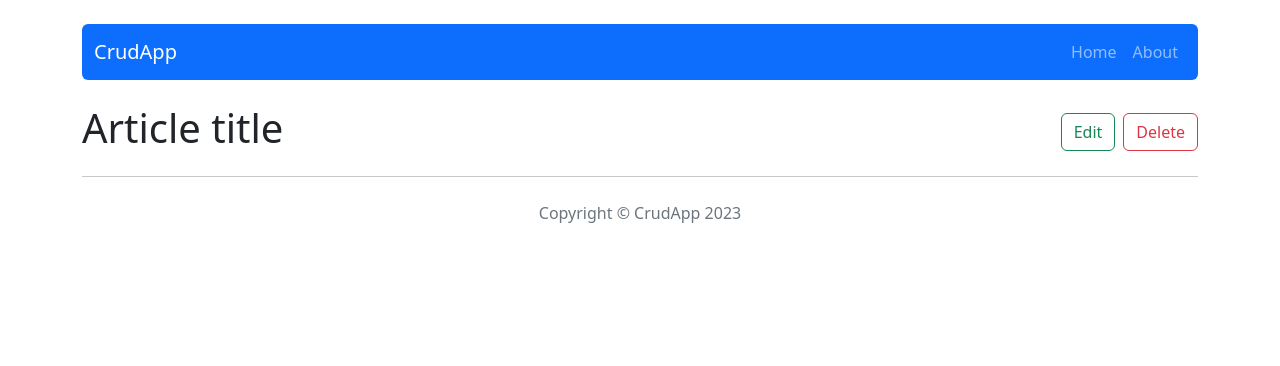
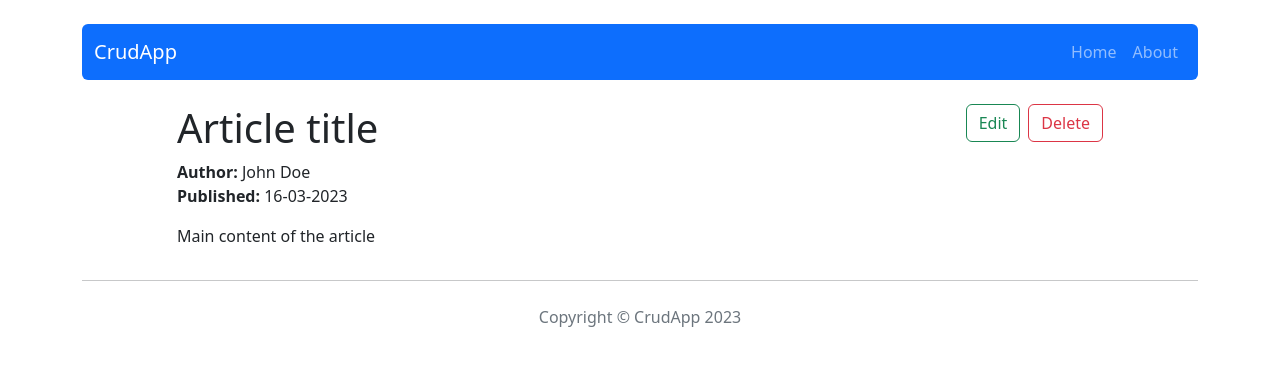
Before and after one commit to iMdPd/reactCrudApp, a React (Create React App) app: page /post/1 in a window 1280 px wide. Shown: the top 366 px of the page. Built offline with nearby package versions, Linux system fonts and the light colour scheme.

Commit message:
Render content of each article

```diff
--- a/src/components/pages/Post.js
+++ b/src/components/pages/Post.js
@@ -13,22 +13,32 @@ export const Post = () => {
   if (!postData) return <Navigate to="/" />;
   return (
     <>
-      <Row>
-        <Col>
+      <Row className="d-flex justify-content-center">
+        <Col xs="8" sm="6">
           <h1>{postData.title}</h1>
+          <p>
+            <b>Author: {""}</b>
+            {postData.author}
+            <br />
+            <b>Published: {""}</b>
+            {postData.publishedDate}
+          </p>
+          <p>{postData.content}</p>
         </Col>
-        <Col className="d-flex justify-content-end align-items-center">
+        <Col xs="4" className="d-flex justify-content-end align-items-baseline">
           <Button
             className="mx-2"
             variant="outline-success"
             as={NavLink}
-            to={`edit/:${id}`}
+            to={`/post/edit/${id}`}
           >
             Edit
           </Button>
           <Button variant="outline-danger">Delete</Button>
         </Col>
       </Row>
+
+      <Col className="d-flex justify-content-center"></Col>
     </>
   );
 };
```
